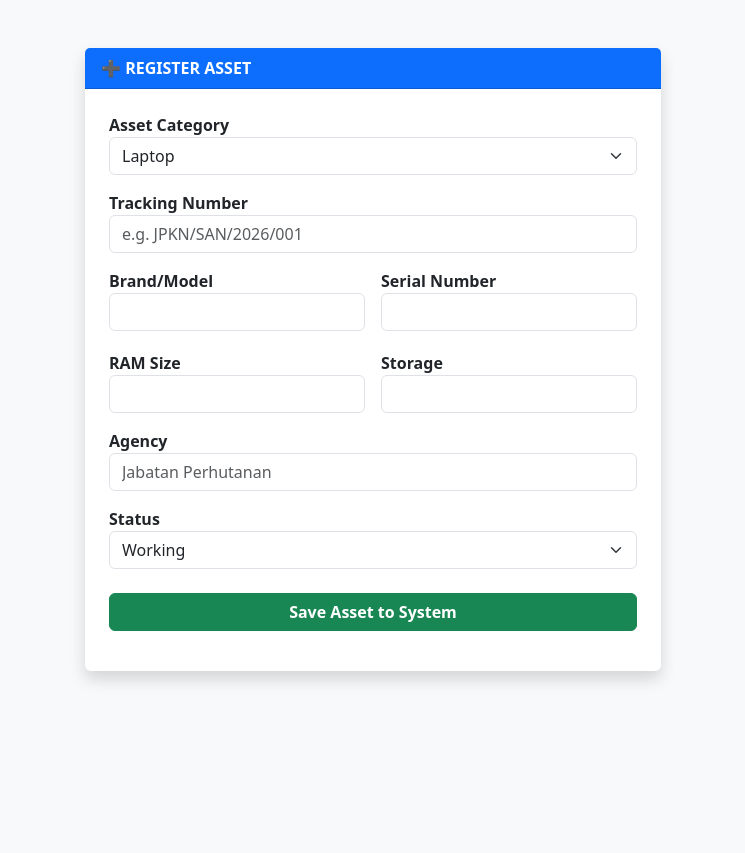
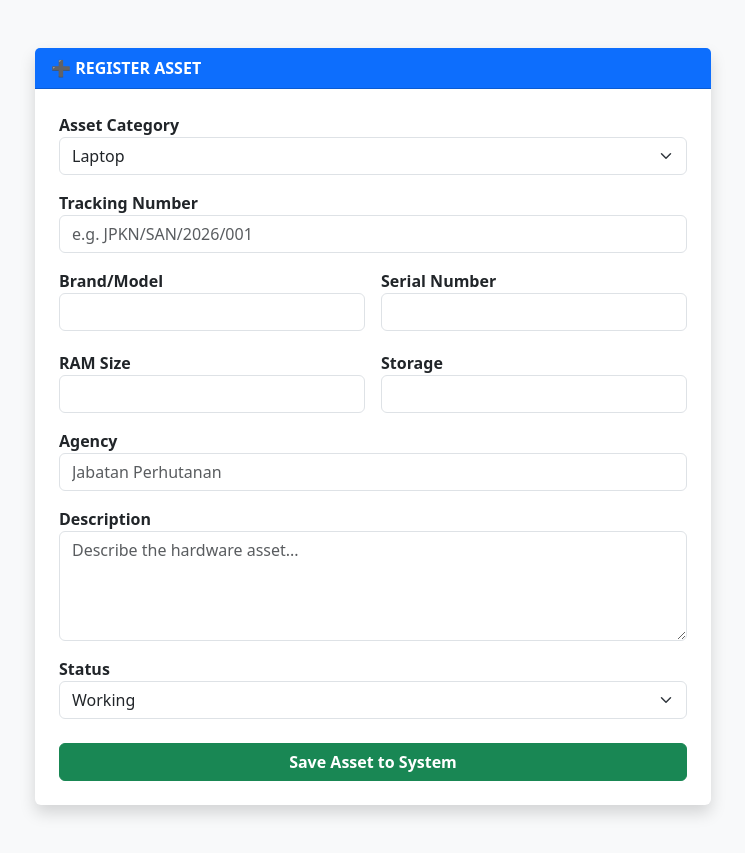
Before and after one commit to Fakhrul0029/Asset-Tracker-System-New-, a Flask app: page /add in a window 1280 px wide. Shown: the whole page, without its empty margins (267-1012 px from the left). Before the commit the page ends 682 px from the top, so only its background shows below. Run offline with Flask 3, Linux system fonts and the light colour scheme; the visitor is signed in with stand-in values (Sample User, id 1); some libraries are stand-ins or nearby versions.

Commit message:
Refactor asset registration form layout and structure

```diff
--- a/templates/add.html
+++ b/templates/add.html
@@ -1,45 +1,216 @@
-<add html>
+<!DOCTYPE html>
 <html>
-<head><link rel="stylesheet" href="https://cdn.jsdelivr.net/npm/bootstrap@5.3.0/dist/css/bootstrap.min.css"></head>
+
+<head>
+
+    <title>Register Asset</title>
+
+    <link rel="stylesheet"
+          href="https://cdn.jsdelivr.net/npm/bootstrap@5.3.0/dist/css/bootstrap.min.css">
+
+</head>
+
 <body class="bg-light p-5">
-    <div class="container" style="max-width: 600px;">
-        {% with messages = get_flashed_messages() %}{% if messages %}{% for m in messages %}
-        <div class="alert alert-warning alert-dismissible fade show shadow-sm mb-4" role="alert">
-            <strong>⚠️ Reminder:</strong> {{ m }} <button type="button" class="btn-close" data-bs-dismiss="alert"></button>
+
+<div class="container" style="max-width: 700px;">
+
+    {% with messages = get_flashed_messages() %}
+        {% if messages %}
+            {% for m in messages %}
+
+            <div class="alert alert-warning alert-dismissible fade show shadow-sm mb-4">
+
+                <strong>⚠️ Reminder:</strong> {{ m }}
+
+                <button type="button"
+                        class="btn-close"
+                        data-bs-dismiss="alert"></button>
+
             </div>
-        {% endfor %}{% endif %}{% endwith %}
+
+            {% endfor %}
+        {% endif %}
+    {% endwith %}
 
     <div class="card shadow border-0">
-            <div class="card-header bg-primary text-white fw-bold">➕ REGISTER ASSET</div>
+
+        <div class="card-header bg-primary text-white fw-bold">
+
+            ➕ REGISTER ASSET
+
+        </div>
+
         <form method="POST" class="card-body p-4">
-                <div class="mb-3"><label class="fw-bold">Asset Category</label>
-                    <select name="asset_type" class="form-select" required>
-                        <option value="Laptop">Laptop</option><option value="PC">PC</option>
-                        <option value="Monitor">Monitor</option><option value="Printer">Printer</option>
+
+            <div class="mb-3">
+
+                <label class="fw-bold">
+                    Asset Category
+                </label>
+
+                <select name="asset_type"
+                        class="form-select"
+                        required>
+
+                    <option value="Laptop">Laptop</option>
+                    <option value="PC">PC</option>
+                    <option value="Monitor">Monitor</option>
+                    <option value="Printer">Printer</option>
+
                 </select>
+
             </div>
-                <div class="mb-3"><label class="fw-bold">Tracking Number</label><input type="text" name="tracking_number" class="form-control" placeholder="e.g. JPKN/SAN/2026/001"></div>
+
+            <div class="mb-3">
+
+                <label class="fw-bold">
+                    Tracking Number
+                </label>
+
+                <input type="text"
+                       name="tracking_number"
+                       class="form-control"
+                       placeholder="e.g. JPKN/SAN/2026/001">
+
+            </div>
+
             <div class="row g-3">
-                    <div class="col-md-6"><label class="fw-bold">Brand/Model</label><input type="text" name="cpu_name" class="form-control" required></div>
-                    <div class="col-md-6"><label class="fw-bold">Serial Number</label><input type="text" name="serial_number" class="form-control" required></div>
+
+                <div class="col-md-6">
+
+                    <label class="fw-bold">
+                        Brand/Model
+                    </label>
+
+                    <input type="text"
+                           name="cpu_name"
+                           class="form-control"
+                           required>
+
                 </div>
+
+                <div class="col-md-6">
+
+                    <label class="fw-bold">
+                        Serial Number
+                    </label>
+
+                    <input type="text"
+                           name="serial_number"
+                           class="form-control"
+                           required>
+
+                </div>
+
+            </div>
+
             <div class="row g-3 mt-1">
-                    <div class="col-md-6"><label class="fw-bold">RAM Size</label><input list="ramOpt" name="ram_size" class="form-control"><datalist id="ramOpt"><option value="4GB"><option value="8GB"><option value="16GB"><option value="32GB"></datalist></div>
-                    <div class="col-md-6"><label class="fw-bold">Storage</label><input list="stOpt" name="storage_type" class="form-control">
+
+                <div class="col-md-6">
+
+                    <label class="fw-bold">
+                        RAM Size
+                    </label>
+
+                    <input list="ramOpt"
+                           name="ram_size"
+                           class="form-control">
+
+                    <datalist id="ramOpt">
+
+                        <option value="4GB">
+                        <option value="8GB">
+                        <option value="16GB">
+                        <option value="32GB">
+
+                    </datalist>
+
+                </div>
+
+                <div class="col-md-6">
+
+                    <label class="fw-bold">
+                        Storage
+                    </label>
+
+                    <input list="stOpt"
+                           name="storage_type"
+                           class="form-control">
+
                     <datalist id="stOpt">
-                            <option value="SSD 256GB"><option value="SSD 512GB"><option value="SSD 1TB">
-                            <option value="HDD 500GB"><option value="HDD 1TB"><option value="HDD 2TB">
+
+                        <option value="SSD 256GB">
+                        <option value="SSD 512GB">
+                        <option value="SSD 1TB">
+                        <option value="HDD 500GB">
+                        <option value="HDD 1TB">
+                        <option value="HDD 2TB">
+
                     </datalist>
+
                 </div>
+
             </div>
-                <div class="mt-3"><label class="fw-bold">Agency</label><input type="text" name="location" class="form-control" placeholder="Jabatan Perhutanan"></div>
-                <div class="mt-3"><label class="fw-bold">Status</label>
-                    <select name="status" class="form-select"><option value="Working">Working</option><option value="Maintenance">Maintenance</option><option value="Faulty">Faulty</option></select>
+
+            <div class="mt-3">
+
+                <label class="fw-bold">
+                    Agency
+                </label>
+
+                <input type="text"
+                       name="location"
+                       class="form-control"
+                       placeholder="Jabatan Perhutanan">
+
             </div>
-                <button type="submit" class="btn btn-success w-100 mt-4 fw-bold">Save Asset to System</button>
+
+            <div class="mt-3">
+
+                <label class="fw-bold">
+                    Description
+                </label>
+
+                <textarea
+                    name="description"
+                    class="form-control"
+                    rows="4"
+                    placeholder="Describe the hardware asset..."
+                ></textarea>
+
+            </div>
+
+            <div class="mt-3">
+
+                <label class="fw-bold">
+                    Status
+                </label>
+
+                <select name="status"
+                        class="form-select">
+
+                    <option value="Working">Working</option>
+                    <option value="Maintenance">Maintenance</option>
+                    <option value="Faulty">Faulty</option>
+
+                </select>
+
+            </div>
+
+            <button type="submit"
+                    class="btn btn-success w-100 mt-4 fw-bold">
+
+                Save Asset to System
+
+            </button>
+
         </form>
+
     </div>
+
 </div>
+
 <script src="https://cdn.jsdelivr.net/npm/bootstrap@5.3.0/dist/js/bootstrap.bundle.min.js"></script>
+
 </body>
 </html>
```
Lines whose indentation alone changed are shown as unchanged.
